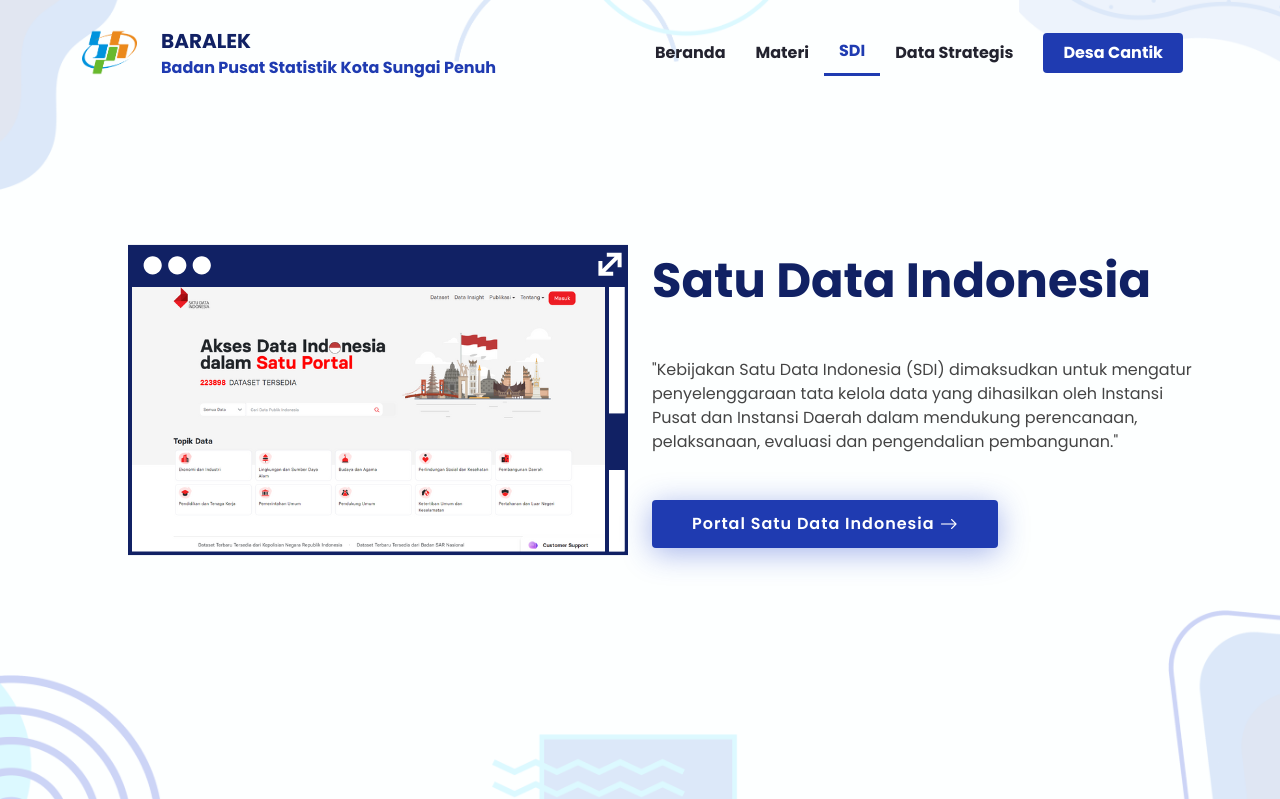
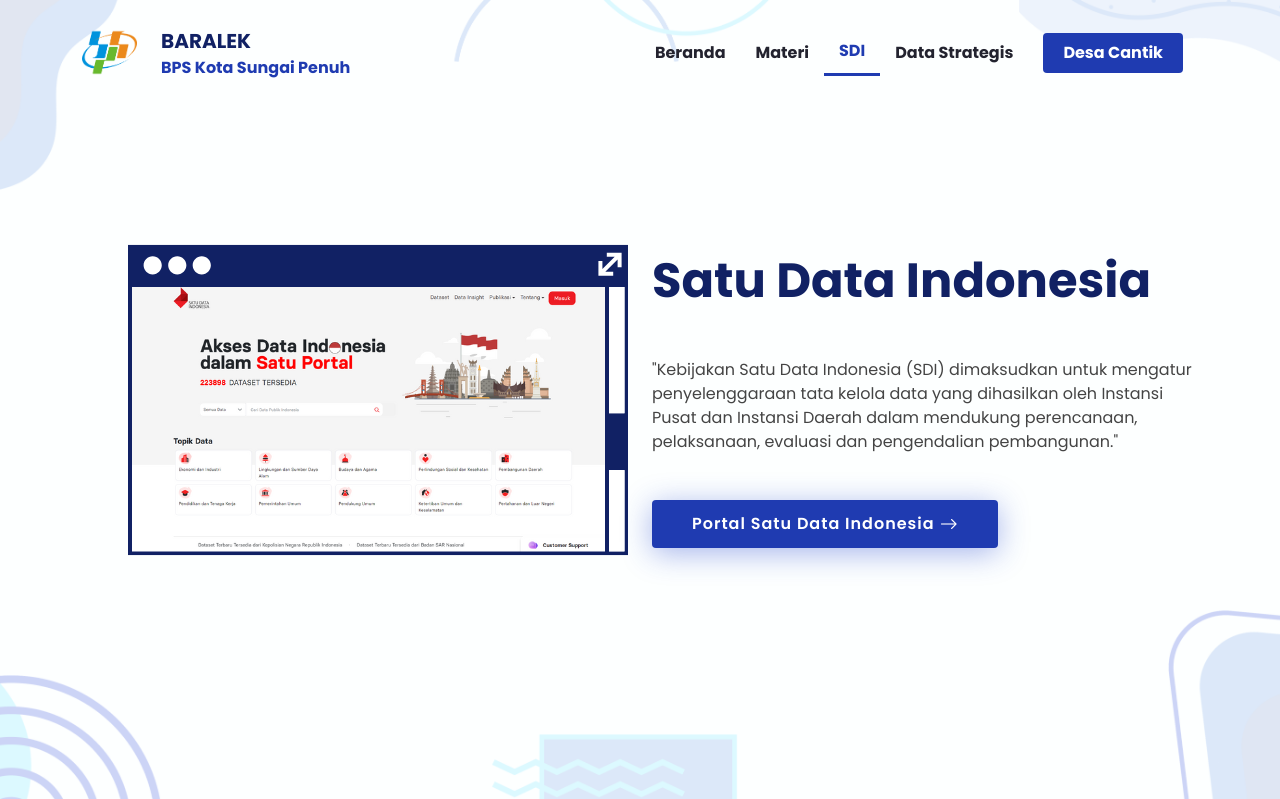
Before and after one commit to alfinajulianti/baralek, a CodeIgniter app: page /database/index.php/sdi/index in a window 1280 px wide. Shown: the top 799 px of the page. Run offline with CodeIgniter, Linux system fonts and the light colour scheme; some libraries are stand-ins or nearby versions.

Commit message:
persingkat bps

```diff
--- a/baralek/application/views/templates/header.php
+++ b/baralek/application/views/templates/header.php
@@ -6,7 +6,7 @@
                 <img class="logo" src="<?= base_url() ?>assets/img/logo.png" width="55" height="55" alt="">
                 <span class="ml-2 keterangan-logo d-flex flex-column">
                     <span><strong>BARALEK</strong></span>
-                    <span class="small">Badan Pusat Statistik Kota Sungai Penuh</span>
+                    <span class="small">BPS Kota Sungai Penuh</span>
                 </span>
             </a>
 
```
